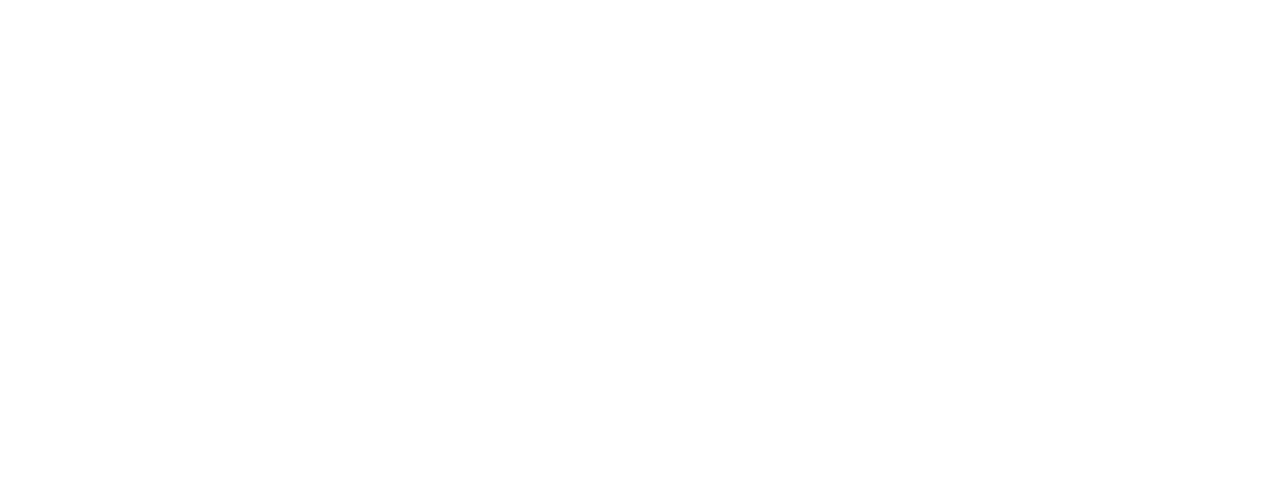
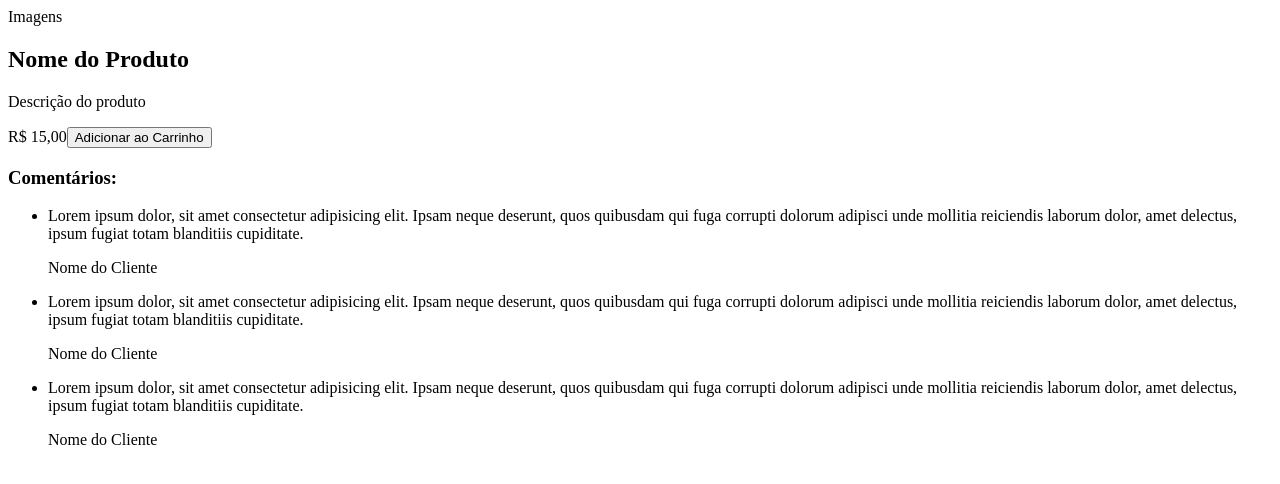
Before and after one commit to scheiladev/senai-fullstack-education-m2-semana10, an Angular app: page /produtos/produto/1 in a window 1280 px wide. Before the commit this address led to /. Shown: the top 484 px of the page. Built offline with nearby package versions, Linux system fonts and the light colour scheme.

Commit message:
feat: rota de detalhe do produto e estrutura básica da página

```diff
--- /dev/null
+++ b/src/app/pages/detalhe-produto/detalhe-produto.component.html
@@ -0,0 +1,43 @@
+<section>
+  <div>Imagens</div>
+
+  <div>
+    <h2>Nome do Produto</h2>
+    <p>Descrição do produto</p>
+    <span>R$ 15,00</span>
+    <button>Adicionar ao Carrinho</button>
+  </div>
+</section>
+
+<section>
+  <h3>Comentários:</h3>
+  <ul>
+    <li>
+      <p>
+        Lorem ipsum dolor, sit amet consectetur adipisicing elit. Ipsam neque
+        deserunt, quos quibusdam qui fuga corrupti dolorum adipisci unde
+        mollitia reiciendis laborum dolor, amet delectus, ipsum fugiat totam
+        blanditiis cupiditate.
+      </p>
+      <span>Nome do Cliente</span>
+    </li>
+    <li>
+      <p>
+        Lorem ipsum dolor, sit amet consectetur adipisicing elit. Ipsam neque
+        deserunt, quos quibusdam qui fuga corrupti dolorum adipisci unde
+        mollitia reiciendis laborum dolor, amet delectus, ipsum fugiat totam
+        blanditiis cupiditate.
+      </p>
+      <span>Nome do Cliente</span>
+    </li>
+    <li>
+      <p>
+        Lorem ipsum dolor, sit amet consectetur adipisicing elit. Ipsam neque
+        deserunt, quos quibusdam qui fuga corrupti dolorum adipisci unde
+        mollitia reiciendis laborum dolor, amet delectus, ipsum fugiat totam
+        blanditiis cupiditate.
+      </p>
+      <span>Nome do Cliente</span>
+    </li>
+  </ul>
+</section>
```
Also changed, not shown: src/app/app.routes.ts (+11 -1 lines), src/app/pages/detalhe-produto/detalhe-produto.component.ts (added, +12 -0 lines), src/app/pages/detalhe-produto/detalhe-produto.component.scss (added), 1 other file (tests, documents, lock files or other folders).
